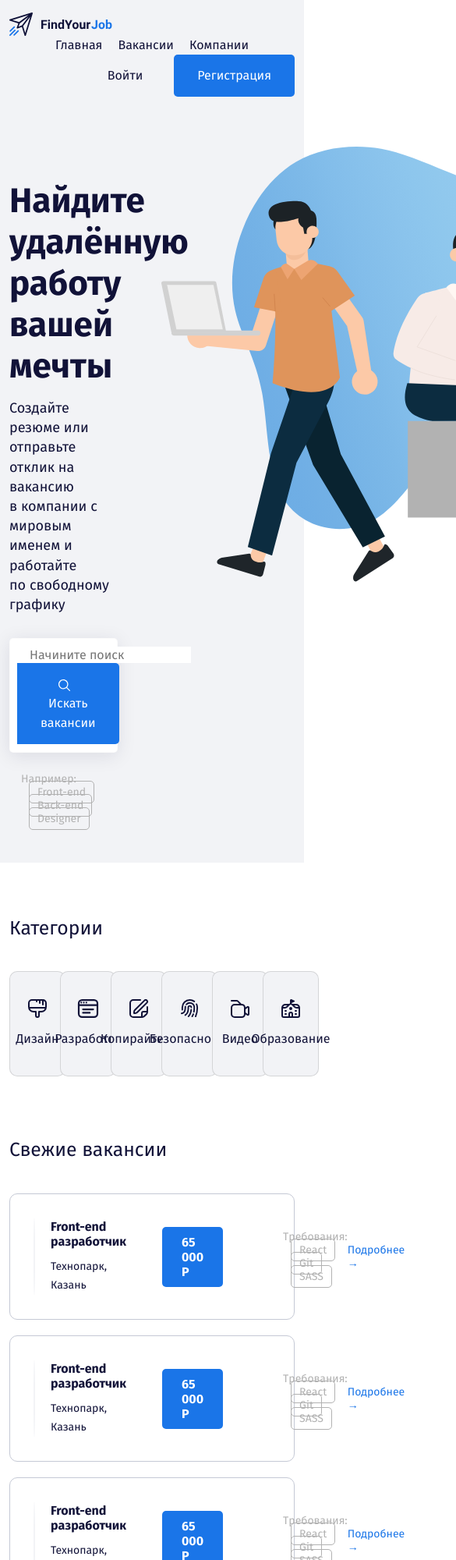
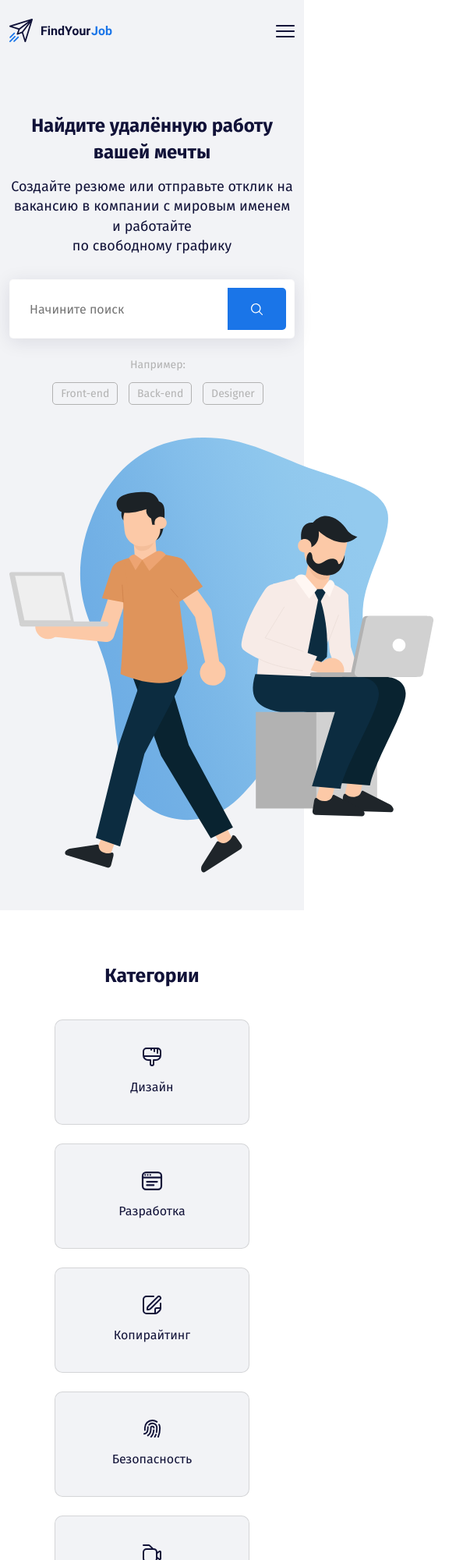
Before and after one commit to suprunchuk/findyourjob, a plain HTML site: page index.html in a window 390 px wide. Shown: the top 2000 px of the page at 78% size, 585 px wide, since content can reach past the window. Drawn offline with Linux system fonts and the light colour scheme.

Commit message:
Add files via upload

```diff
--- a/css/style.css
+++ b/css/style.css
@@ -8,6 +8,9 @@ body {
   font-family: "Fira Sans", sans-serif;
   font-size: 16px;
   color: #111238;
+}
+.img {
+  max-width: 100%;
 }
 .header {
   background: #f2f3f6;
@@ -46,10 +49,10 @@ body {
 }
 .button-icon {
   vertical-align: middle;
-  margin-right: 10px;
 }
 .button-text {
   vertical-align: middle;
+  margin-left: 10px;
 }
 .hero-title {
   font-size: 44px;
@@ -104,6 +107,7 @@ body {
 .section-title {
   margin-bottom: 40px;
   margin-top: 0;
+  font-weight: bold;
 }
 .card {
   text-decoration: none;
@@ -225,3 +229,78 @@ body {
   display: block;
   margin-bottom: 10px;
 }
+@media (max-width: 1200px) {
+  .offer-salary {
+    margin-left: 30px;
+    margin-right: 30px;
+  }
+  .more {
+    margin-right: 0;
+  }
+}
+@media (max-width: 992px) {
+  .more {
+    margin-right: auto;
+    margin-left: auto;
+  }
+  .offer-title {
+    text-align: center;
+    margin-left: 0;
+  }
+  .tag {
+    margin-left: 5px;
+    margin-right: 5px;
+  }
+  .navbar {
+    position: fixed;
+    left: 0;
+    top: 0;
+    width: 100%;
+    height: 100%;
+    background: #fff;
+    transform: translateX(-100%);
+    transition: transform 0.3s;
+  }
+  .is-open {
+    transform: translateX(0);
+  }
+  .menu-item: not(: last-child) {
+    margin-right: 0;
+  }
+  .button-link {
+    margin-right: 0;
+  }
+  .close-button {
+    position: fixed;
+    top: 10px;
+    right: 10px;
+    text-decoration: none;
+    font-size: 24px;
+    text-align: right;
+    padding: 20px;
+  }
+}
+@media (max-width: 576px) {
+  .tags-label {
+    display: block;
+    margin-bottom: 20px;
+    text-align: center;
+  }
+  .hero-title {
+    font-size: 24px;
+    line-height: 1.4;
+  }
+  .footer {
+    text-align: center;
+  }
+  .card {
+    max-width: 250px;
+    margin: auto;
+  }
+  .section-title {
+    text-align: center;
+  }
+  .hero {
+    text-align: center;
+  }
+}
--- a/index.html
+++ b/index.html
@@ -13,16 +13,25 @@
 <body>
        <header class="header pb-5">
               <div class="container">
-                     <div class="row align-items-center py-3">
-                            <div class="col">
+                     <div class="d-flex pt-4 d-lg-none align-items-center justify-content-between">
+                                   <a href="/" class="logo-link">
+                                          <img src="img/logo.svg" alt="logo: findyourjob">
+                                   </a>
+                               <a href="#" class="menu-button">
+                                      <img src="img/menu-burger.svg" alt="icon: burger menu">
+                               </a>
+                     </div>
+                     <div class="row align-items-center py-3 navbar flex-column flex-lg-row justify-content-center">
+                            <a href="#" class="close-button d-lg-none">&times </a>
+                            <div class="col-2 mb-5 mb-lg-0">
                                    <a href="/" class="logo-link">
                                           <img src="img/logo.svg" alt="logo: findyourjob">
                                    </a>
                             </div>
                             <!-- /.col -->
-                            <div class="col d-flex justify-content-center">
+                            <div class="col-lg d-flex justify-content-center mb-5 mb-lg-0 ">
                                    <nav class="nav">
-                                          <u1 class="menu d-flex">
+                                          <u1 class="menu d-flex flex-column flex-lg-row align-items-center">
                                                  <li class="menu-item"><a href="#" class="menu-link">Главная</a></li>
                                                  <li class="menu-item"><a href="#" class="menu-link">Вакансии</a></li>
                                                  <li class="menu-item"><a href="#" class="menu-link">Компании</a></li>
@@ -30,15 +39,15 @@
                                    </nav>
                             </div>
                             <!-- /.col -->
-                            <div class="col d-flex align-items-center justify-content-end">
+                            <div class="col-lg-3 d-flex align-items-center justify-content-center justify-content-lg-end flex-column flex-lg-row">
                                    <a href="#" class="button button-link">Войти</a>
                                    <a href="" class="button button-primary">Регистрация</a>
                             </div>
                             <!-- /.col -->
                      </div>
                      <!-- /.row -->
-                     <div class="row pt-5">
-                            <div class="col-5">
+                     <div class="row pt-5 hero">
+                            <div class="col-xxl-5 col-lg-7 col-md-9">
                                    <h1 class="hero-title">Найдите удалённую работу вашей мечты</h1>
                                    <p class="hero-text">Создайте резюме или отправьте отклик на вакансию в&nbsp;компании с мировым именем и работайте <br> по свободному графику</p>
                                   <form action="#" class="hero-form">
@@ -46,7 +55,7 @@
                                                  <input type="text" class="input" placeholder="Начините поиск">
                                                  <button class="button button-primary">
                                                         <img class="button-icon" src="img/search.svg" alt="icon: search">
-                                                        <span class="button-text">Искать вакансии</span>
+                                                        <span class="button-text d-none d-md-inline-block">Искать вакансии</span>
                                                  </button>
                                           </div>
                                           <!-- /.input-group -->
@@ -59,7 +68,7 @@
                                    </div>
                                    <!-- /.tags-group -->
                             </div>
-                            <div class="col-2 offset-1">
+                            <div class="col-xxl-6 offset-xxl-1 col-lg-5 mt-5 mt-lg-0">
                                    <img src="img/hero-image.svg" alt="image: people with laptops" class="hero-image">
                             </div>
                      </div>
@@ -71,7 +80,7 @@
               <div class="container">
                      <h2 class="section-title">Категории</h2>
                      <div class="row">
-                            <div class="col-2">
+                            <div class="col-lg-2 col-md-4 col-sm-6 mb-4 mb-lg-0">
                                    <a href="#" class="card d-flex flex-column align-items-center">
                                           <svg height="24" class="card-icon">
                                                  <use href="img/icons.svg#brush"></use>
@@ -80,7 +89,7 @@
                                           <!-- /.card-text --></a>
                                    <!-- /.card --></div>
                             <!-- /.col -->
-                            <div class="col-2">
+                            <div class="col-lg-2 col-md-4 col-sm-6 mb-4 mb-lg-0">
                                    <a href="#" class="card d-flex flex-column align-items-center">
                                           <svg height="24" class="card-icon">
                                                  <use href="img/icons.svg#browser"></use>
@@ -89,7 +98,7 @@
                                           <!-- /.card-text --></a>
                                    <!-- /.card --></div>
                             <!-- /.col -->
-                            <div class="col-2">
+                            <div class="col-lg-2 col-md-4 col-sm-6 mb-4 mb-lg-0">
                                    <a href="#" class="card d-flex flex-column align-items-center">
                                           <svg height="24" class="card-icon">
                                                  <use href="img/icons.svg#edit"></use>
@@ -98,7 +107,7 @@
                                           <!-- /.card-text --></a>
                                    <!-- /.card --></div>
                             <!-- /.col -->
-                            <div class="col-2">
+                            <div class="col-lg-2 col-md-4 col-sm-6 mb-4 mb-lg-0">
                                    <a href="#" class="card d-flex flex-column align-items-center">
                                           <svg height="24" class="card-icon">
                                                  <use href="img/icons.svg#fingerprint"></use>
@@ -107,7 +116,7 @@
                                           <!-- /.card-text --></a>
                                    <!-- /.card --></div>
                             <!-- /.col -->
-                            <div class="col-2">
+                            <div class="col-lg-2 col-md-4 col-sm-6 mb-4 mb-lg-0">
                                    <a href="#" class="card d-flex flex-column align-items-center">
                                           <svg height="24" class="card-icon">
                                                  <use href="img/icons.svg#camera"></use>
@@ -116,7 +125,7 @@
                                           <!-- /.card-text --></a>
                                    <!-- /.card --></div>
                             <!-- /.col -->
-                            <div class="col-2">
+                            <div class="col-lg-2 col-md-4 col-sm-6 mb-4 mb-lg-0">
                                    <a href="#" class="card d-flex flex-column align-items-center">
                                           <svg height="24" class="card-icon">
                                                  <use href="img/icons.svg#school"></use>
@@ -133,14 +142,14 @@
        <section class="sections offers">
               <div class="container">
                      <h2 class="section-title">Свежие вакансии</h2>
-                     <div class="offer d-flex align-items-center">
-                            <div class="offer-image"></div>
-                            <div class="offer-title">
+                     <div class="offer d-flex align-items-center flex-column flex-lg-row">
+                            <div class="offer-image mb-4 mb-lg-0"></div>
+                            <div class="offer-title mb-4 mb-lg-0">
                                    <h3 class="offer-heading">Front-end разработчик</h3>
                                    <span class="offer-place">Технопарк, Казань</span>
                             </div>
                             <!-- /.offer-title -->
-                            <span class="offer-salary">65 000 P</span>
+                            <span class="offer-salary mb-4 mb-lg-0">65 000 P</span>
                             <div class="tags-group">
                                    <span class="tags-label">Требования: </span>
                                    <a href="#" class="tag">React</a>
@@ -148,17 +157,17 @@
                                    <a href="#" class="tag">SASS</a>
                             </div>
                             <!-- /.tags-group -->
-                     <a href="#" class="more">Подробнее →</a>
+                            <a href="#" class="more mt-5 mt-lg-0">Подробнее →</a>
                      </div>
                      <!-- /.offer -->
-                     <div class="offer d-flex align-items-center">
-                            <div class="offer-image"></div>
-                            <div class="offer-title">
+                     <div class="offer d-flex align-items-center flex-column flex-lg-row">
+                            <div class="offer-image mb-4 mb-lg-0"></div>
+                            <div class="offer-title mb-4 mb-lg-0">
                                    <h3 class="offer-heading">Front-end разработчик</h3>
                                    <span class="offer-place">Технопарк, Казань</span>
                             </div>
                             <!-- /.offer-title -->
-                            <span class="offer-salary">65 000 P</span>
+                            <span class="offer-salary mb-4 mb-lg-0">65 000 P</span>
                             <div class="tags-group">
                                    <span class="tags-label">Требования: </span>
                                    <a href="#" class="tag">React</a>
@@ -166,17 +175,17 @@
                                    <a href="#" class="tag">SASS</a>
                             </div>
                             <!-- /.tags-group -->
-                            <a href="#" class="more">Подробнее →</a>
+                            <a href="#" class="more mt-5 mt-lg-0">Подробнее →</a>
                      </div>
                      <!-- /.offer -->
-                     <div class="offer d-flex align-items-center">
-                            <div class="offer-image"></div>
-                            <div class="offer-title">
+                     <div class="offer d-flex align-items-center flex-column flex-lg-row">
+                            <div class="offer-image mb-4 mb-lg-0"></div>
+                            <div class="offer-title mb-4 mb-lg-0">
                                    <h3 class="offer-heading">Front-end разработчик</h3>
                                    <span class="offer-place">Технопарк, Казань</span>
                             </div>
                             <!-- /.offer-title -->
-                            <span class="offer-salary">65 000 P</span>
+                            <span class="offer-salary mb-4 mb-lg-0">65 000 P</span>
                             <div class="tags-group">
                                    <span class="tags-label">Требования: </span>
                                    <a href="#" class="tag">React</a>
@@ -184,17 +193,17 @@
                                    <a href="#" class="tag">SASS</a>
                             </div>
                             <!-- /.tags-group -->
-                            <a href="#" class="more">Подробнее →</a>
+                            <a href="#" class="more mt-5 mt-lg-0">Подробнее →</a>
                      </div>
                      <!-- /.offer -->
-                     <div class="offer d-flex align-items-center">
-                            <div class="offer-image"></div>
-                            <div class="offer-title">
+                     <div class="offer d-flex align-items-center flex-column flex-lg-row">
+                            <div class="offer-image mb-4 mb-lg-0"></div>
+                            <div class="offer-title mb-4 mb-lg-0">
                                    <h3 class="offer-heading">Front-end разработчик</h3>
                                    <span class="offer-place">Технопарк, Казань</span>
                             </div>
                             <!-- /.offer-title -->
-                            <span class="offer-salary">65 000 P</span>
+                            <span class="offer-salary mb-4 mb-lg-0">65 000 P</span>
                             <div class="tags-group">
                                    <span class="tags-label">Требования: </span>
                                    <a href="#" class="tag">React</a>
@@ -202,7 +211,7 @@
                                    <a href="#" class="tag">SASS</a>
                             </div>
                             <!-- /.tags-group -->
-                            <a href="#" class="more">Подробнее →</a>
+                            <a href="#" class="more mt-5 mt-lg-0">Подробнее →</a>
                      </div>
                      <!-- /.offer -->
 
@@ -218,7 +227,7 @@
                             <input type="text" class="input" placeholder="E-mail">
                             <button class="button button-primary">
                                    <img class="button-icon" src="img/envelope.svg" alt="icon: envelope">
-                                   <span class="button-text">Подписаться</span>
+                                   <span class="button-text d-none d-md-inline-block">Подписаться</span>
                             </button>
                      </div>
                      <!-- /.input-group -->
@@ -230,13 +239,13 @@
        <footer class="footer">
               <div class="container">
                      <div class="row">
-                            <div class="col-3">
+                            <div class="col-lg-3 col-sm-6 mb-5 mb-lg-0 col-7 mx-auto">
                                    <img src="img/logo.svg" alt="Logo: FindYourJob" class="footer-logo">
                                    <p class="footer-description">Сайт с вакансиями для тех,<br> кто ищет удаленную работу</p>
                                    <span class="footer-copyright">© 2021</span>
                             </div>
                             <!-- /.col-3 -->
-                            <div class="col-3">
+                            <div class="col-lg-3 col-sm-6 mb-5 mb-lg-0 col-7 mx-auto">
                                    <h3 class="footer-title">Свяжитесь с нами</h3>
                                    <ul class="footer-list">
                                           <li class="footer-list-item">
@@ -248,7 +257,7 @@
                                    </ul>
                             </div>
                             <!-- /.col-3 -->
-                            <div class="col-3">
+                            <div class="col-lg-3 col-sm-6 mb-5 mb-lg-0 col-7 mx-auto">
                                           <h3 class="footer-title">Информация</h3>
                                           <ul class="footer-list">
                                           <li class="footer-list-item"><a href="#" class="footer-list-link">Обработка данных</a></li>
@@ -258,7 +267,7 @@
                                           </ul>
                             </div>
                             <!-- /.col-3 -->
-                            <div class="col-3">
+                            <div class="col-lg-3 col-sm-6 mb-5 mb-lg-0 col-7 mx-auto">
                                           <h3 class="footer-title">Навигация по сайту</h3>
                                           <ul class="footer-list">
                                                  <li class="footer-list-item"><a href="#" class="footer-list-link">Вакансии</a></li>
@@ -272,5 +281,6 @@
               </div>
               <!-- /.container -->
        </footer>
+       <script src="js/main.js"></script>
 </body>
 </html>
```
Also changed, not shown: js/main.js (added, +10 -0 lines), img/menu-burger.svg (added). Lines whose indentation alone changed are shown as unchanged.
